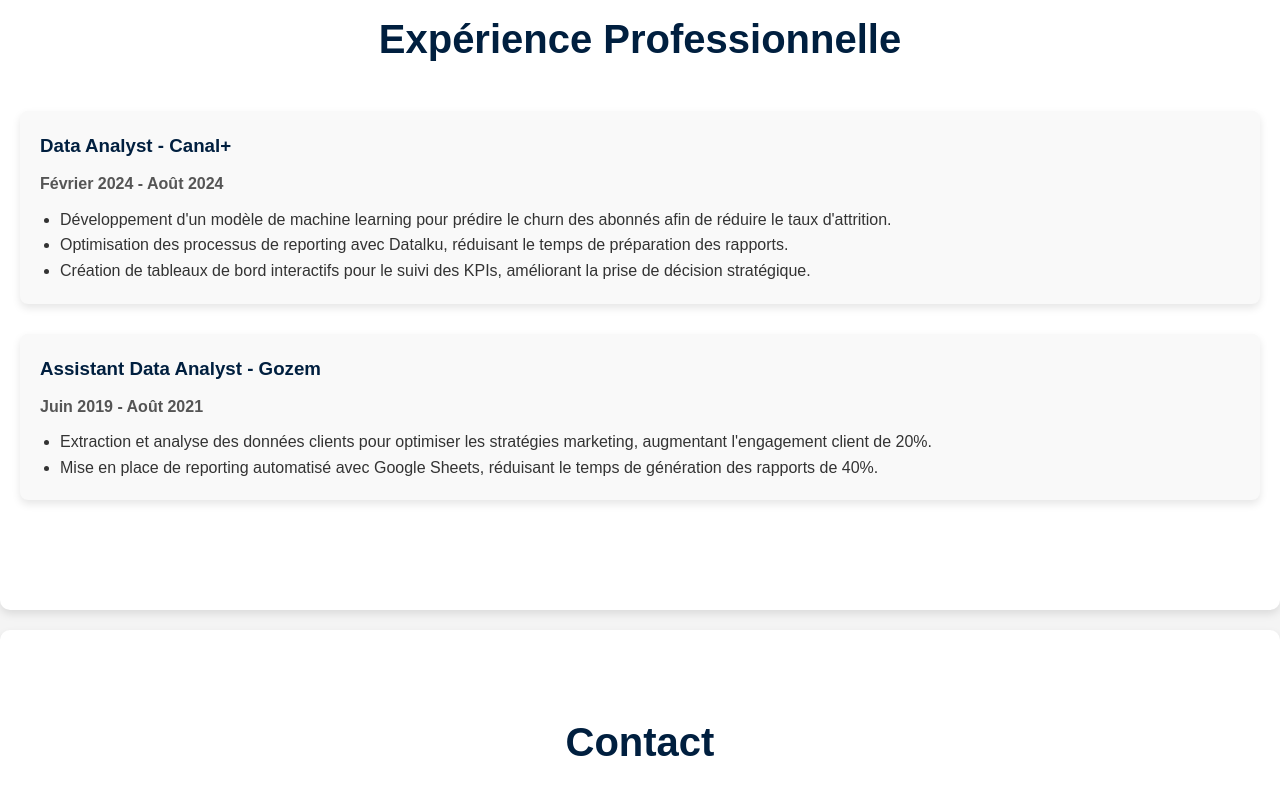
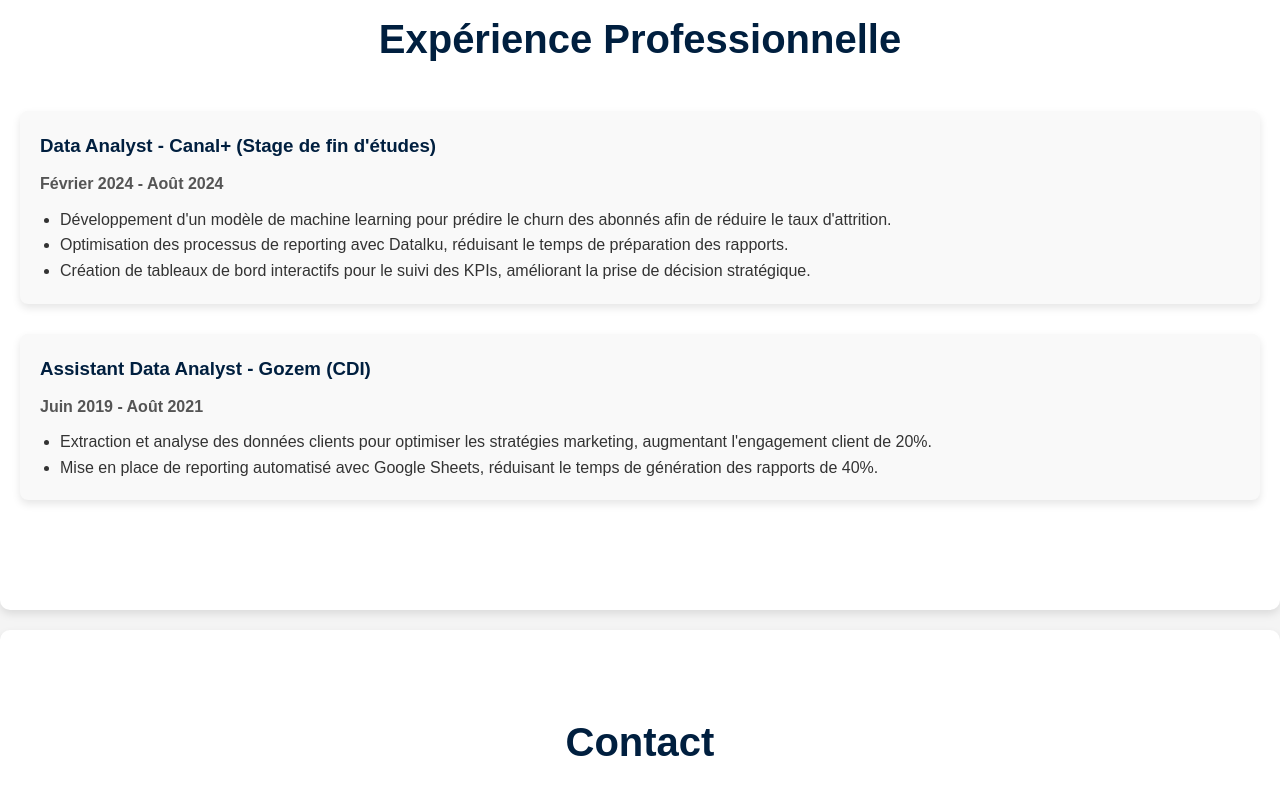
Before and after one commit to Samadkod/Samadkod.github.io, a plain HTML site: page index.html in a window 1280 px wide. Shown: the part 3640-4451 px from the top of the page. Drawn offline with Linux system fonts and the light colour scheme.

Commit message:
Update index.html

```diff
--- a/index.html
+++ b/index.html
@@ -128,7 +128,7 @@
     <section id="experience" class="experience">
         <h2>Expérience Professionnelle</h2>
         <div class="experience-item">
-            <h3>Data Analyst - Canal+</h3>
+            <h3>Data Analyst - Canal+ (Stage de fin d'études)</h3>
             <p><strong>Février 2024 - Août 2024</strong></p>
             <ul>
                 <li>Développement d'un modèle de machine learning pour prédire le churn des abonnés afin de réduire le taux d'attrition.</li>
@@ -137,7 +137,7 @@
             </ul>
         </div>
         <div class="experience-item">
-            <h3>Assistant Data Analyst - Gozem</h3>
+            <h3>Assistant Data Analyst - Gozem (CDI)</h3>
             <p><strong>Juin 2019 - Août 2021</strong></p>
             <ul>
                 <li>Extraction et analyse des données clients pour optimiser les stratégies marketing, augmentant l'engagement client de 20%.</li>
```
